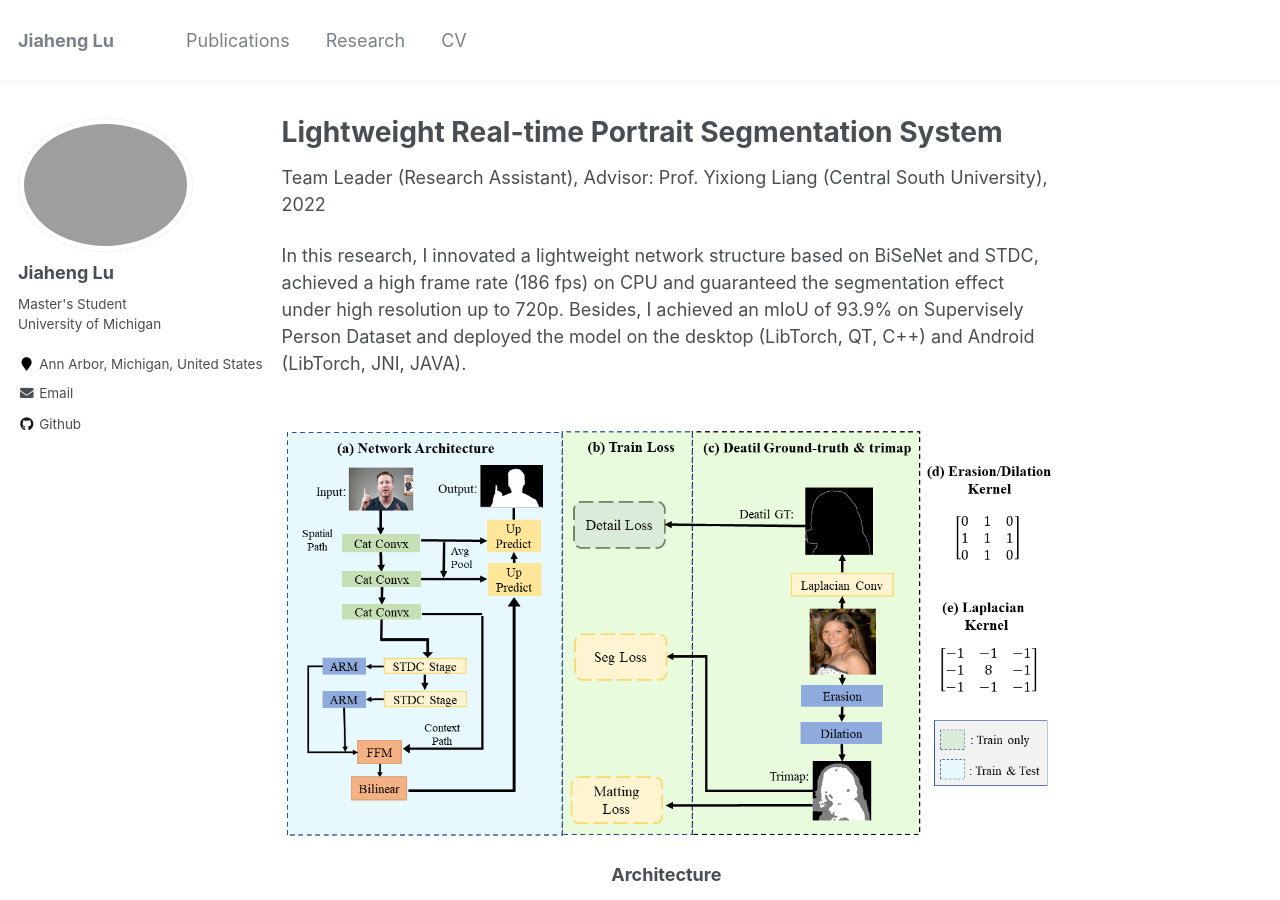
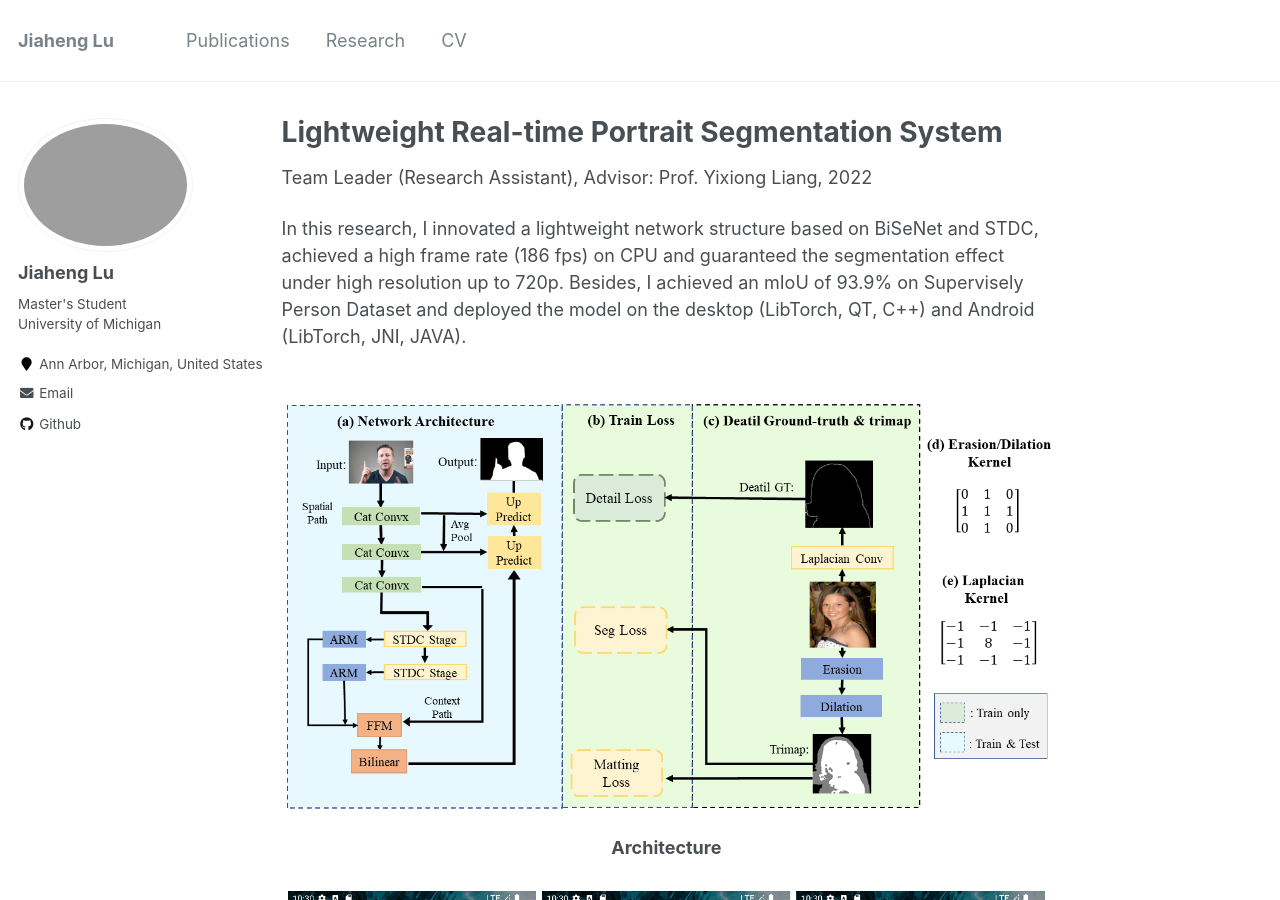
Before and after one commit to JhengLu/JhengLu.github.io, a Jekyll site: the page built from _teaching/2022-02-01-CV.md, in a window 1280 px wide and 900 px high. Built offline with Jekyll 4.4.1, drawn with Linux system fonts in a browser that asks for light colours.

Commit message:
Update 2022-02-01-CV.md

```diff
--- a/_teaching/2022-02-01-CV.md
+++ b/_teaching/2022-02-01-CV.md
@@ -4,7 +4,7 @@ collection: teaching
 type: "Team Leader (Research Assistant)"
 permalink: /teaching/2022-02-01-CV
 date_1: 2022-02-01
-advisor: "Advisor: Prof. Yixiong Liang (Central South University)"
+advisor: "Advisor: Prof. Yixiong Liang"
 
 ---
 In this research, I innovated a lightweight network structure based on BiSeNet and STDC, achieved a high frame rate (186 fps) on CPU and guaranteed the segmentation effect under high resolution up to 720p. Besides, I achieved an mIoU of 93.9% on Supervisely Person Dataset and deployed the model on the desktop (LibTorch, QT, C++) and Android (LibTorch, JNI, JAVA).
```
